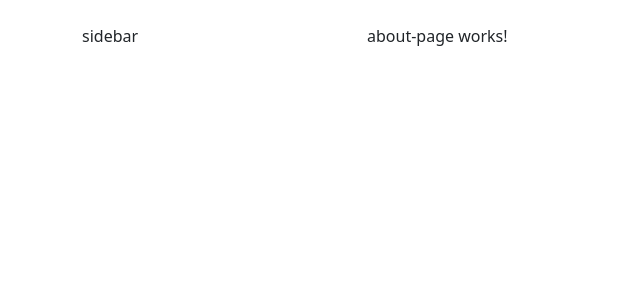
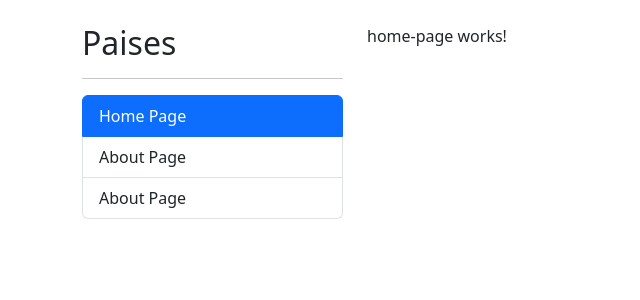
Before and after one commit to eduardom-34/countrySpa-devtalle-angular-cero, an Angular app: page / in a window 1280 px wide. Before the commit this address led to /home. Shown: the top 300 px of the page, without its empty margins (0-640 px from the left). Built offline with nearby package versions, Linux system fonts and the light colour scheme.

Commit message:
RouterLink y RouterLinkOptions

```diff
--- a/src/app/app-routing.module.ts
+++ b/src/app/app-routing.module.ts
@@ -6,7 +6,7 @@ import { AboutPageComponent } from './shared/pages/about-page/about-page.compone
 
 
 const routes: Routes = [{
-  path: 'home',
+  path: '',
   component: HomePageComponent
 },
 {
@@ -15,7 +15,7 @@ const routes: Routes = [{
 },
 {
   path: '**',
-  redirectTo: 'home'
+  redirectTo: ''
 }
 ]
 
--- a/src/app/app.component.html
+++ b/src/app/app.component.html
@@ -2,13 +2,12 @@
 
   <div class="col-3">
     <!-- sidebar -->
-     sidebar
+     <shared-sidebar></shared-sidebar>
   </div>
 
   <div class="col">
     <!-- Nuestras paginas -->
-    <!-- <shared-home-page></shared-home-page> -->
-     <shared-about-page></shared-about-page>
+     <router-outlet></router-outlet>
   </div>
 
 </div>
--- /dev/null
+++ b/src/app/shared/components/sidebar/sidebar.component.html
@@ -0,0 +1,28 @@
+<h2>Paises</h2>
+<hr>
+
+
+<ul class="list-group">
+
+  <li routerLink=""
+    routerLinkActive="active"
+    [routerLinkActiveOptions]="{ exact: true }"
+    class="list-group-item">
+    Home Page
+  </li>
+
+  <li
+    routerLink="about"
+    routerLinkActive="active"
+    class="list-group-item">
+    About Page
+  </li>
+
+  <li
+    routerLink="contact"
+    routerLinkActive="active"
+    class="list-group-item">
+    About Page
+  </li>
+
+</ul>
--- /dev/null
+++ b/src/app/shared/components/sidebar/sidebar.component.ts
@@ -0,0 +1,10 @@
+import { Component } from '@angular/core';
+
+@Component({
+  selector: 'shared-sidebar',
+  templateUrl: './sidebar.component.html',
+  styles: ``
+})
+export class SidebarComponent {
+
+}
```
Also changed, not shown: src/app/shared/shared.module.ts (+9 -3 lines).
